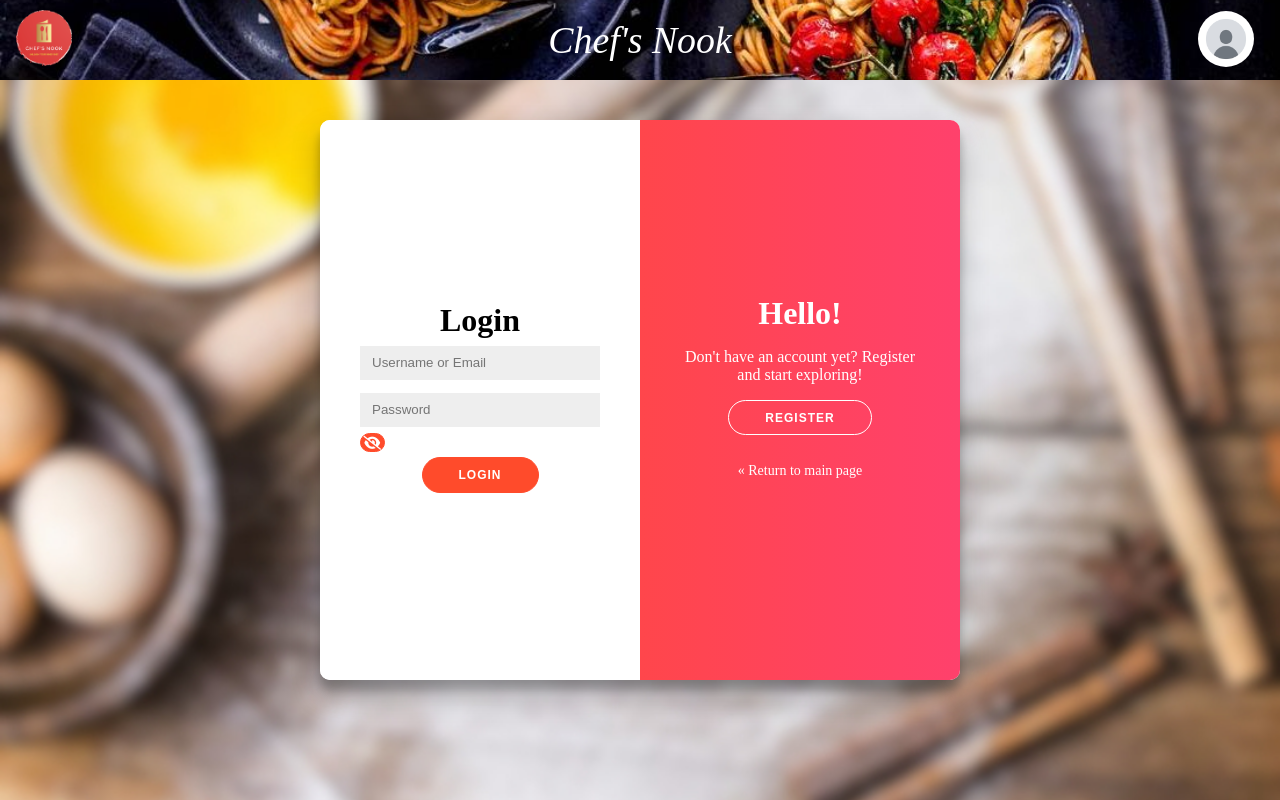
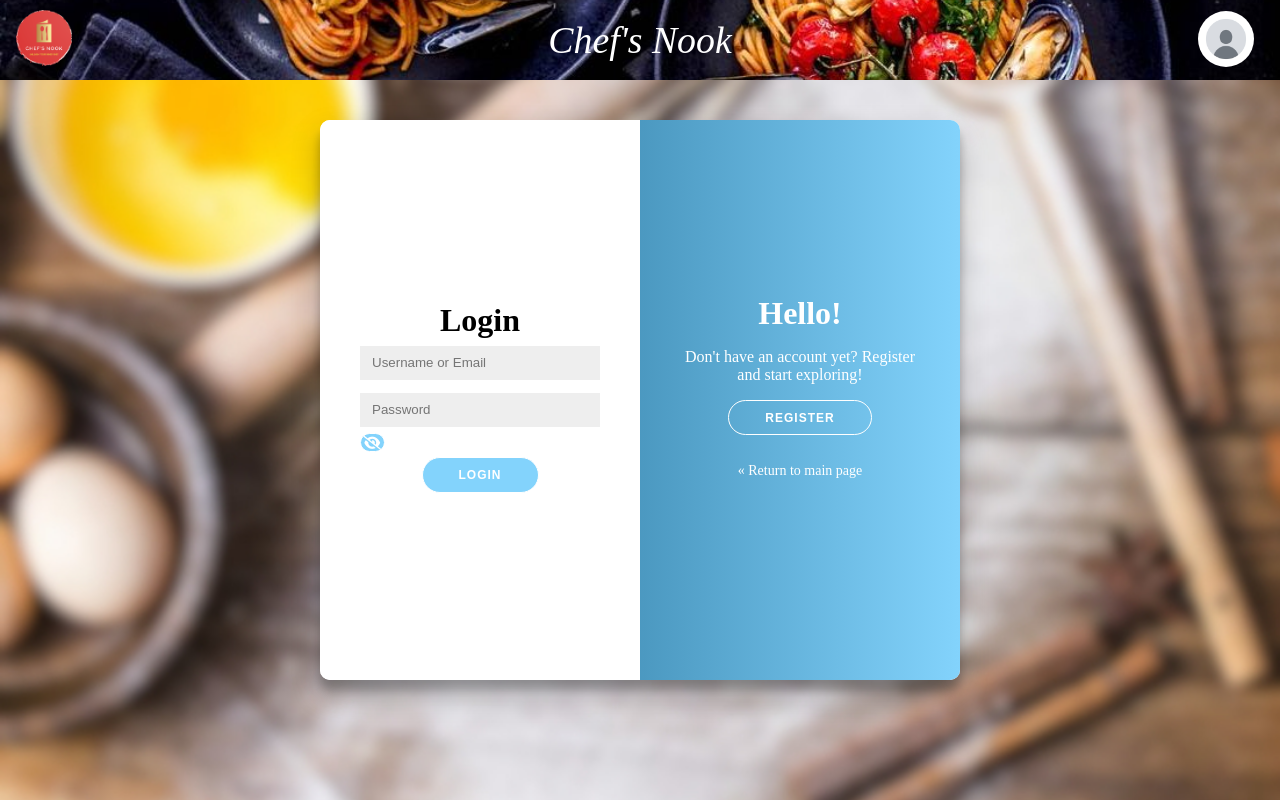
Before and after one commit to UB-ES-2023-A3/RecipeSharingFrontend, a Vue app: page /loginRegister in a window 1280 px wide. Built offline with nearby package versions, Linux system fonts and the light colour scheme.

Commit message:
fix styles

```diff
--- a/src/pages/LoginRegisterPage.vue
+++ b/src/pages/LoginRegisterPage.vue
@@ -372,8 +372,8 @@ a:hover {
 
 button {
     border-radius: 20px;
-    border: 1px solid #FF4B2B;
-    background-color: #FF4B2B;
+    border: 1px solid #ffffff;
+    background-color: #83d3fc;
     color: #FFFFFF;
     font-size: 12px;
     font-weight: bold;
@@ -402,7 +402,7 @@ form {
     display: flex;
     align-items: center;
     flex-direction: column;
-    padding: 0 5vh;
+    padding: 5vh;
     height: 100%;
     text-align: center;
 }
@@ -505,9 +505,9 @@ input {
 }
 
 .overlay {
-    background: #FF416C;
-    background: -webkit-linear-gradient(to right, #FF4B2B, #FF416C);
-    background: linear-gradient(to right, #FF4B2B, #FF416C);
+    background: #83d3fc;
+    background: -webkit-linear-gradient(to right, #83d3fc, #135e85);
+    background: linear-gradient(to right,  #135e85,#83d3fc );
     background-repeat: no-repeat;
     background-size: cover;
     background-position: 0 0;
```
